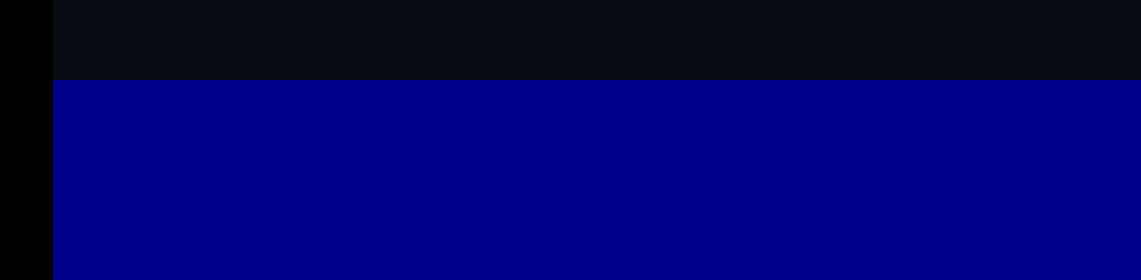
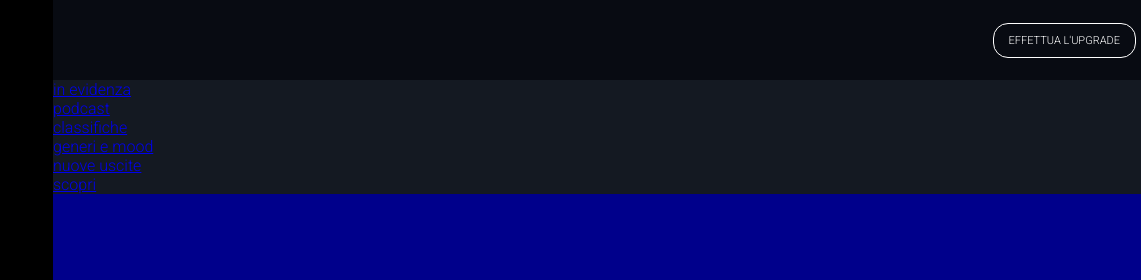
Before and after one commit to Sergjio97/html-css-spotifyweb, a plain HTML site: page index.html in a window 1280 px wide. Shown: the top 280 px of the page, 139-1280 px from the left. Drawn offline with Linux system fonts and the light colour scheme.

Commit message:
top box effettua l'upgrade

```diff
--- a/css/style.css
+++ b/css/style.css
@@ -12,13 +12,19 @@ body {
 
 /* *** inizio main *** */
 
+main {
+    width: 100%;
+    height: calc(100vh - 80px);
+    background-color: darkblue;
+    display: flex;
+}
+
 /* *** inizio col-sn *** */
 
 .col-sn {
     width: 15%;
     background-color: #000000;
     font-size: 11px;
-    overflow-y: auto;
 }
 
 #logo {
@@ -57,6 +63,7 @@ body {
     overflow-y: auto;
     padding-bottom: 150px;
     font-size: 11px;
+    overflow-y: auto;
 }
 
 .col-sn h6 {
@@ -100,7 +107,6 @@ body {
     border-top: 1px solid grey;
 }
 
-
 /* *** / col-sn *** */
 
 /* *** inizio col-dx *** */
@@ -110,27 +116,40 @@ body {
     overflow-y: auto;
 }
 
+/* *** inizio top-box *** */
+
 .top-box {
     width: 100%;
     height: 80px;
     background-color: #080b12;
+    display: flex;
+    justify-content: end;
+    align-items: center;
 }
+
+.top-box #upgrade {
+    display: inline-block;
+    padding: 10px 15px;
+    margin-right: 5px;
+    border: 1px solid white;
+    border-radius: 15px;
+    text-decoration: none;
+    text-transform: uppercase;
+    color: white;
+    font-size: 11px;
+}
+
+/* *** / top-box *** */
 
 .bottom-box {
     width: 100%;
     background-color: #141922;
+    overflow-y: auto;
 }
 
 /* *** / col-dx *** */
 
 /* *** / main *** */
-
-main {
-    width: 100%;
-    height: calc(100vh - 80px);
-    background-color: darkblue;
-    display: flex;
-}
 
 /* *** inizio footer *** */
 
--- a/index.html
+++ b/index.html
@@ -108,9 +108,25 @@
 
         <div class="col-dx">
 
-            <div class="top-box"></div>
+            <div class="top-box">
 
-            <div class="bottom-box"></div>
+                <a id="upgrade" href="#">Effettua L'upgrade</a>
+
+            </div>
+
+            <div class="bottom-box">
+
+                <ul>
+                    <li><a href="#">in evidenza</a></li>
+                    <li><a href="#">podcast</a></li>
+                    <li><a href="#">classifiche</a></li>
+                    <li><a href="#">generi e mood</a></li>
+                    <li><a href="#">nuove uscite</a></li>
+                    <li><a href="#">scopri</a></li>
+
+                </ul>
+
+            </div>
 
         </div>
 
```
